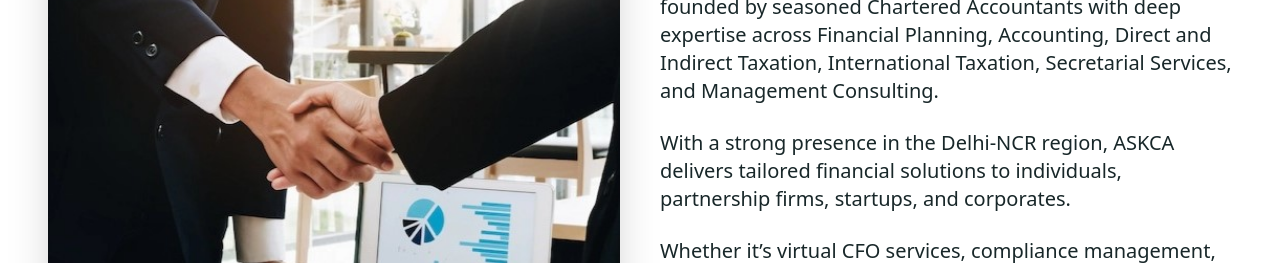
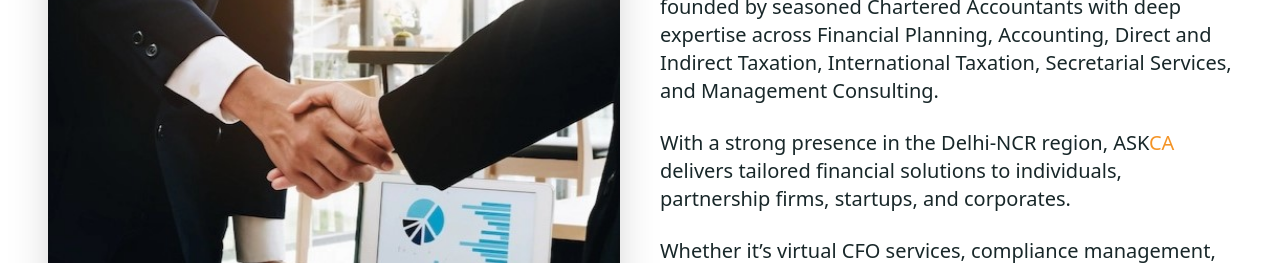
Before and after one commit to Peehu1308/Askca_website, a React (Vite) app: page / in a window 1280 px wide. Shown: the part 1660-1923 px from the top of the page. Built offline with nearby package versions, Linux system fonts and the light colour scheme.

Commit message:
Update HomeScreen.jsx

```diff
--- a/src/screen/HomeScreen.jsx
+++ b/src/screen/HomeScreen.jsx
@@ -119,7 +119,7 @@ const HomeScreen = () => {
         ASK<span className="text-[#F49426]">CA</span> is a comprehensive financial consultancy firm founded by seasoned Chartered Accountants with deep expertise across Financial Planning, Accounting, Direct and Indirect Taxation, International Taxation, Secretarial Services, and Management Consulting.
       </p>
       <p className="text-[#182729] text-lg md:text-xl leading-relaxed">
-        With a strong presence in the Delhi-NCR region, ASKCA delivers tailored financial solutions to individuals, partnership firms, startups, and corporates.
+        With a strong presence in the Delhi-NCR region, ASK<span className="text-[#F49426]">CA</span> delivers tailored financial solutions to individuals, partnership firms, startups, and corporates.
       </p>
       <p className="text-[#182729] text-lg md:text-xl leading-relaxed">
         Whether it’s virtual CFO services, compliance management, tax advisory, or funding strategies, we provide disciplined, timely, and integrity-driven support aligned with your business goals.
@@ -165,7 +165,7 @@ profile={about}/>
       {/* WHY US SECTION */}
       {/* <section className="px-12 py-16 bg-[#FFF9C4]">
         <h2 className="text-3xl font-bold text-[#101010] mb-10">
-          Why Choose ASKCA
+          Why Choose ASK<span className="text-[#F49426]">CA</span>
         </h2>
 
         <div className="grid md:grid-cols-3 gap-8">
```
